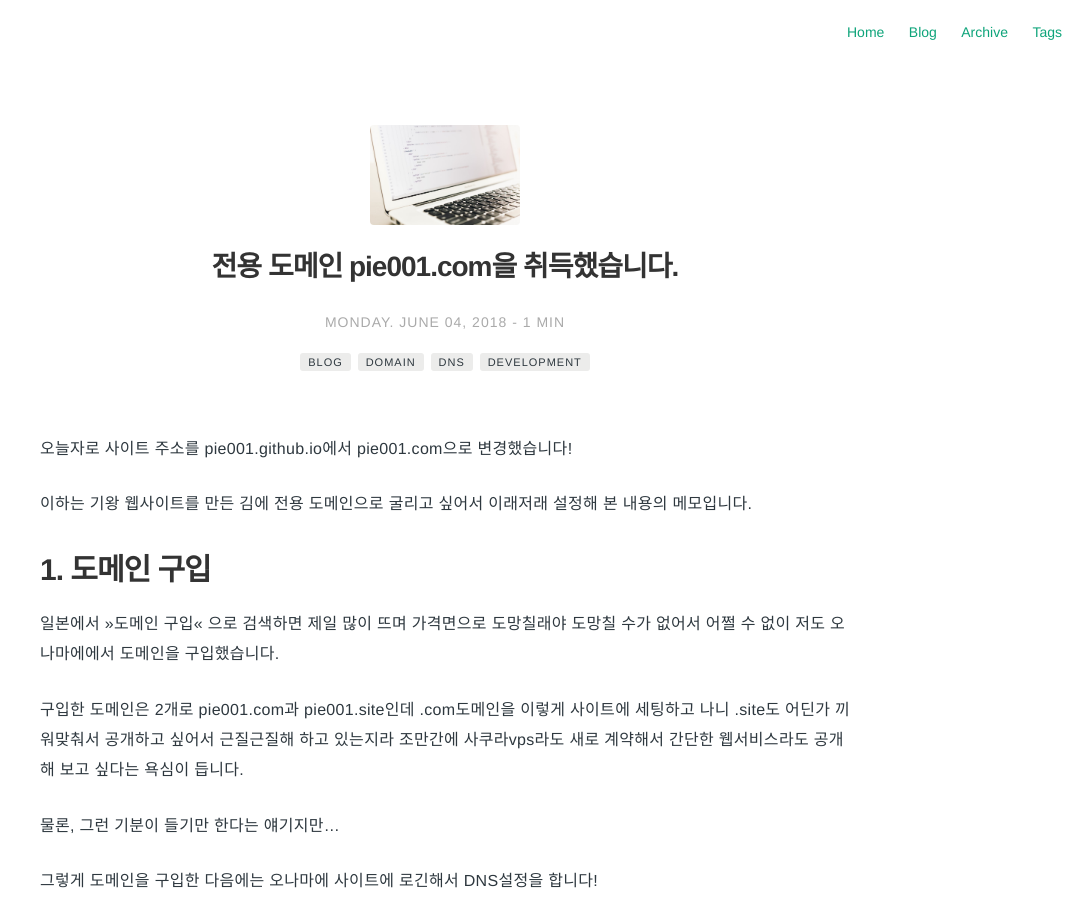
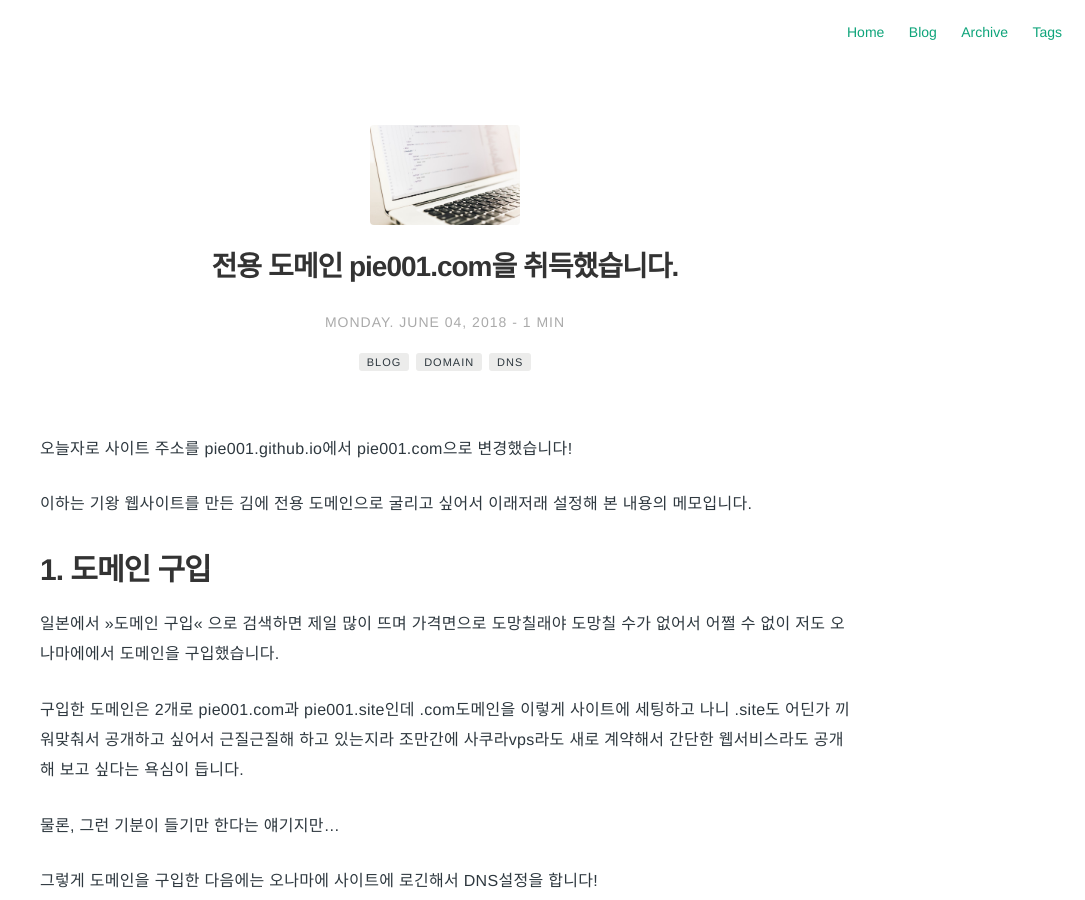
Before and after one commit to Pie001/pie001.github.io, a Jekyll site: the page built from _posts/2018-06-06-0018.md, in a window 1280 px wide and 900 px high. Shown: the whole window, without its empty margins (195-1280 px from the left). Built offline with Jekyll 4.4.1, drawn with Linux system fonts in a browser that asks for light colours; comment, search, counter and statistics services are not loaded; some of the changed text lies outside the part shown.

Commit message:
Update 2018-06-06-0018.md

```diff
--- a/_posts/2018-06-06-0018.md
+++ b/_posts/2018-06-06-0018.md
@@ -10,7 +10,6 @@ tag:
 - Blog
 - Domain
 - DNS
-- development
 category: blog
 author: pie
 description: 전용 도메인 pie001.com을 취득했습니다.
```
